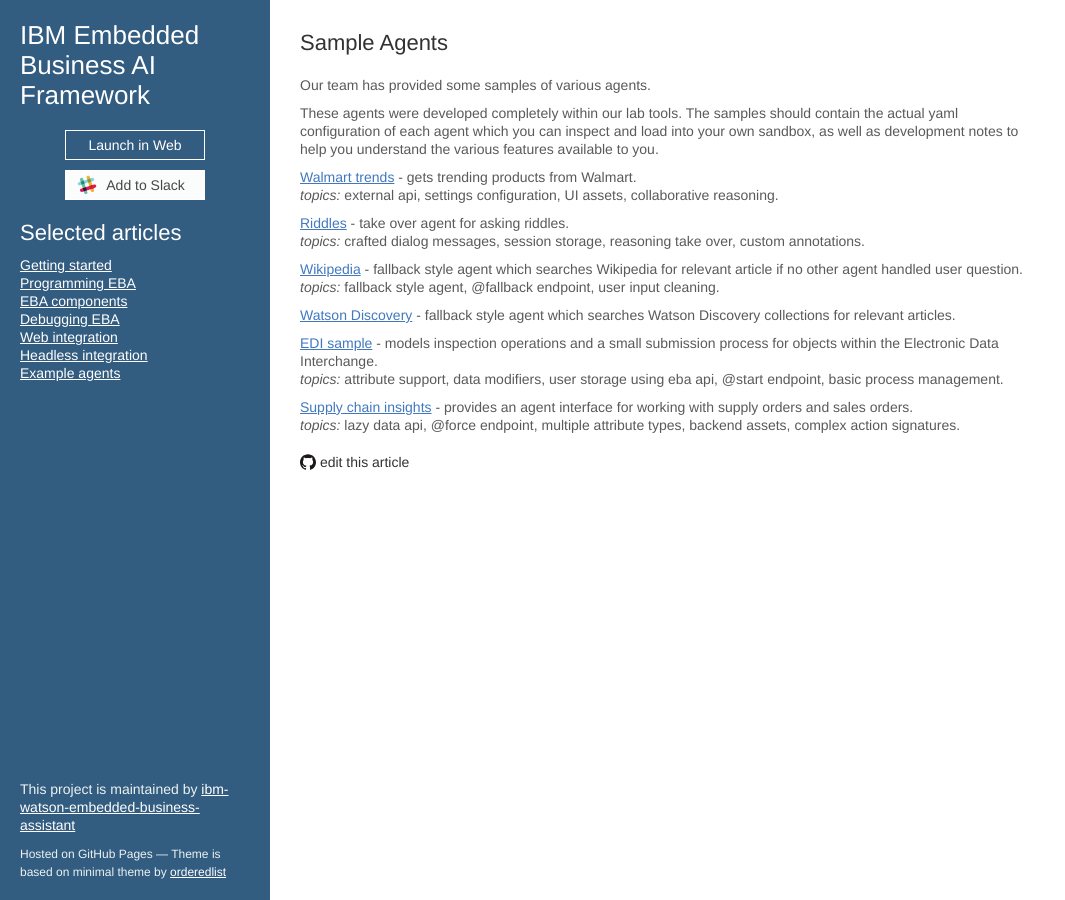
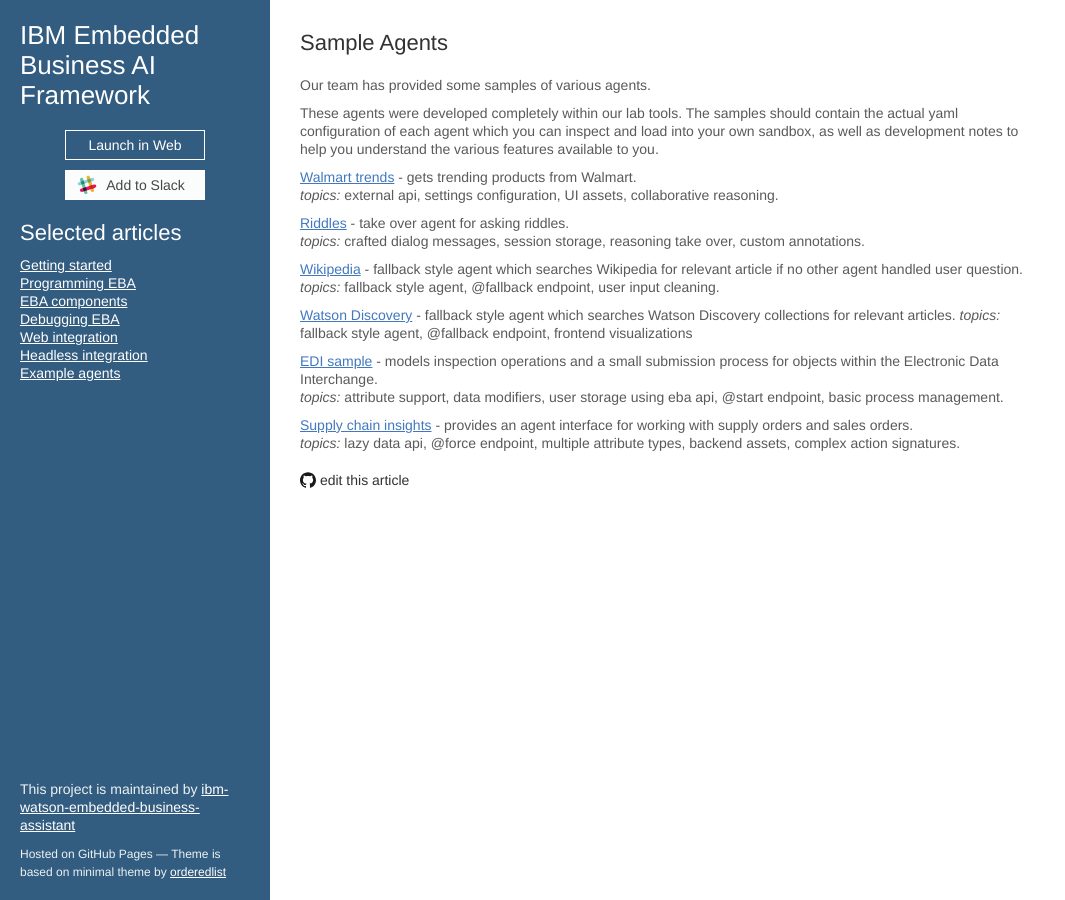
Before and after one commit to ibm-watson-embedded-business-assistant/eba-example-agents, a Jekyll site: the page built from docs/Samples.md, in a window 1280 px wide. Shown: the whole page, without its empty margins (0-1065 px from the left). Built offline with Jekyll 4.4.1, drawn with Linux system fonts in a browser that asks for light colours; our own code applies the rules of GitHub Pages for plain Markdown files; the repository's description, which GitHub fills in, is left out.

Commit message:
Update Samples.md

```diff
--- a/docs/Samples.md
+++ b/docs/Samples.md
@@ -14,6 +14,7 @@
 *topics:* fallback style agent, @fallback endpoint, user input cleaning.
 
 [Watson Discovery](../samples/WatsonDiscovery.md) - fallback style agent which searches Watson Discovery collections for relevant articles.
+*topics:* fallback style agent, @fallback endpoint, frontend visualizations
 
 [EDI sample](../samples/EDI.md) - models inspection operations and a small submission process for objects within the Electronic Data Interchange.
 *topics:* attribute support, data modifiers, user storage using eba api, @start endpoint, basic process management.
```
